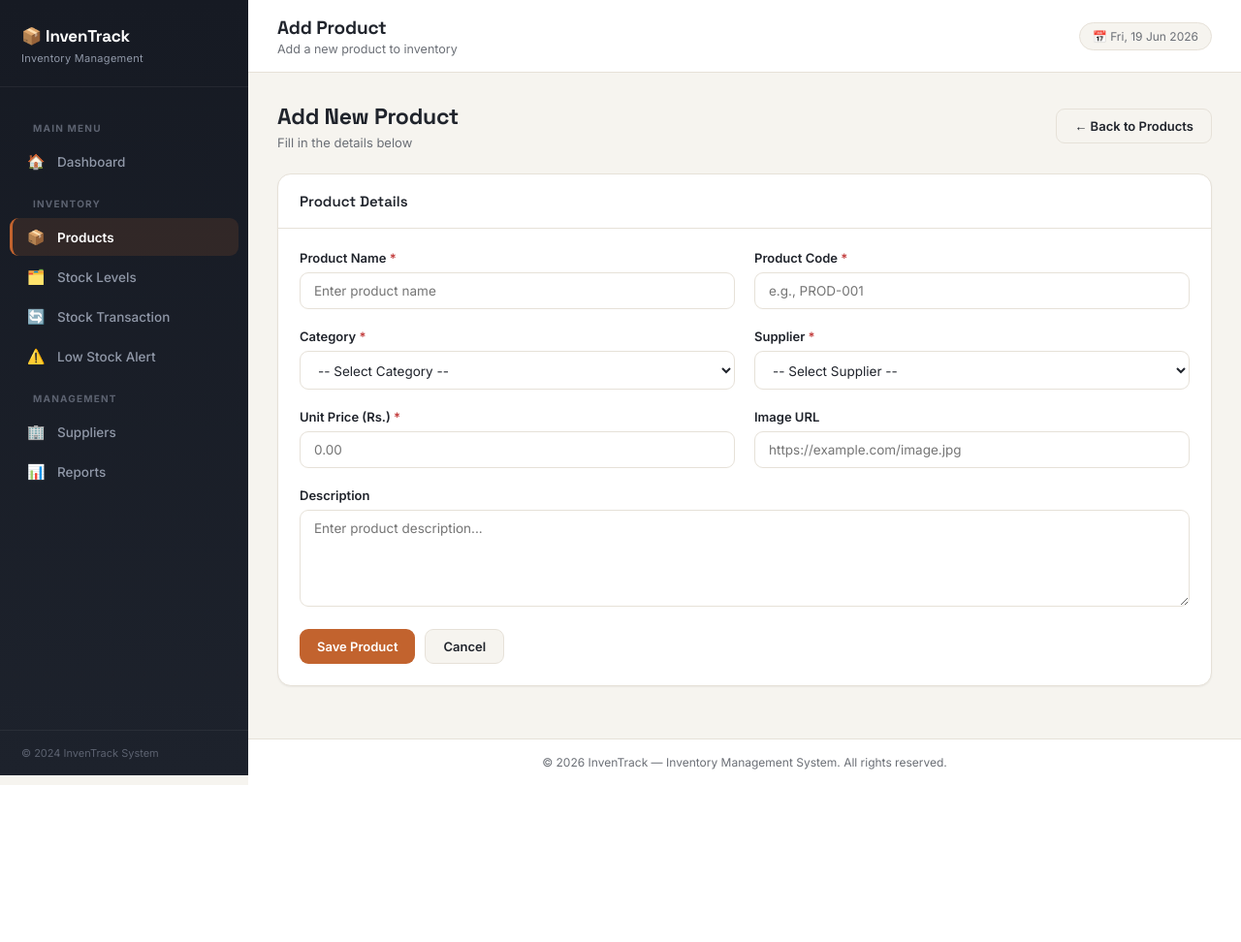
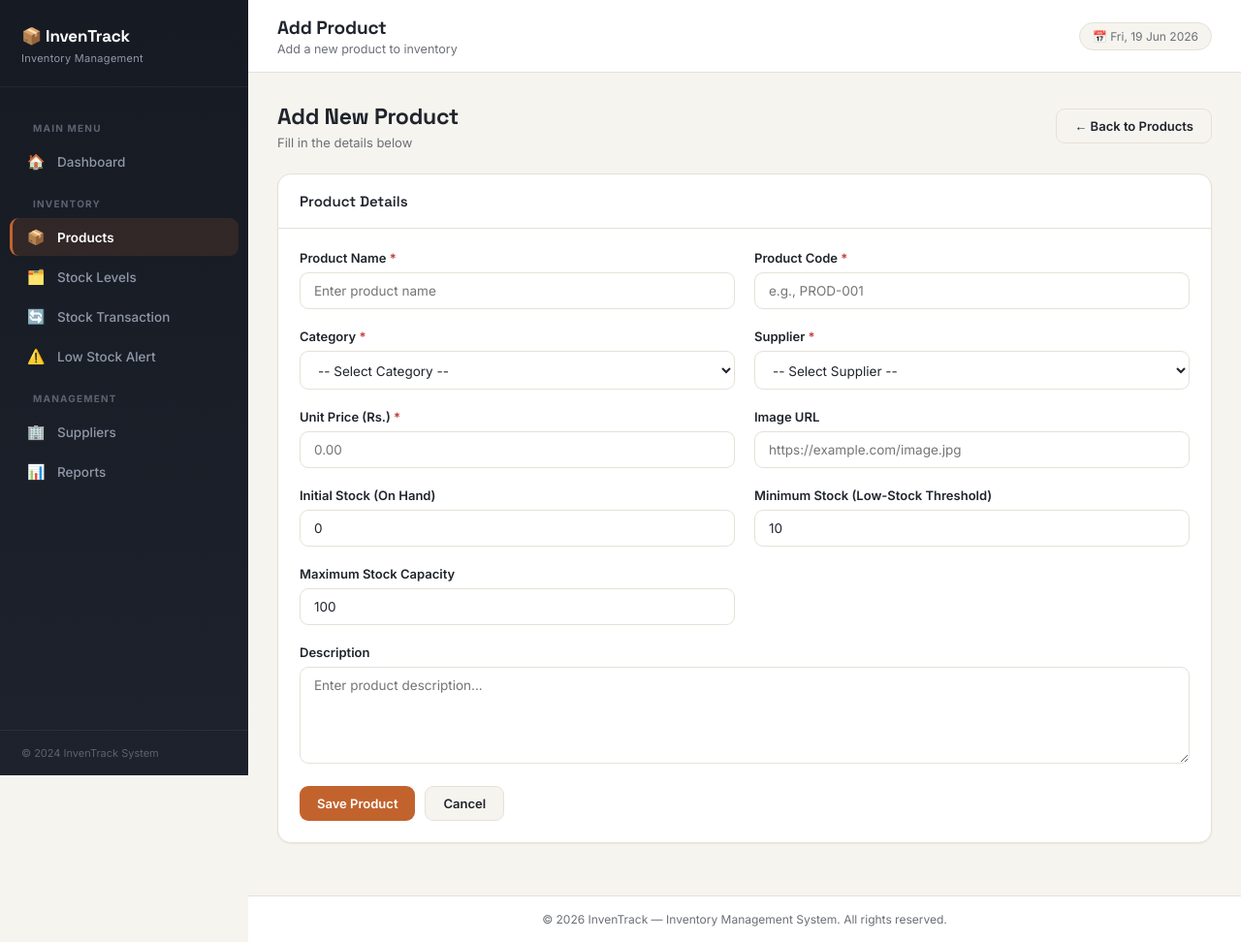
Before and after one commit to SajeelaShahulhameedh/Inventory-Management-System-, a PHP site: page /pages/products/add.php in a window 1280 px wide. Shown: the whole page at 97% size. Before the commit the page ends 810 px from the top, so only its background shows below. Run offline with PHP 8.4, Linux system fonts and the light colour scheme.

Commit message:
Auto-create inventory record when adding a new product

```diff
--- a/classes/Inventory.php
+++ b/classes/Inventory.php
@@ -50,6 +50,27 @@ class Inventory {
             return $result->fetch_all(MYSQLI_ASSOC);
         }
         return false;
+    }
+
+    /**
+     * CREATE INVENTORY RECORD
+     * Creates the initial stock record for a newly added product
+     *
+     * @param int $product_id - Product ID
+     * @param int $current_stock - Starting stock quantity
+     * @param int $minimum_stock - Reorder threshold
+     * @param int $maximum_stock - Maximum stock capacity
+     * @return bool - True if successful
+     */
+    public function createInventory($product_id, $current_stock = 0, $minimum_stock = 10, $maximum_stock = 100) {
+        $query = "INSERT INTO " . $this->inventory_table .
+                 " (product_id, current_stock, minimum_stock, maximum_stock, last_restock_date)
+                  VALUES (?, ?, ?, ?, NOW())";
+
+        $stmt = $this->conn->prepare($query);
+        $stmt->bind_param('iiii', $product_id, $current_stock, $minimum_stock, $maximum_stock);
+
+        return $stmt->execute();
     }
 
     /**
--- a/classes/Product.php
+++ b/classes/Product.php
@@ -120,7 +120,13 @@ class Product {
             $this->image_url
         );
 
-        return $stmt->execute();
+        $success = $stmt->execute();
+
+        if ($success) {
+            $this->product_id = $this->conn->insert_id;
+        }
+
+        return $success;
     }
 
     /**
--- a/pages/products/add.php
+++ b/pages/products/add.php
@@ -1,9 +1,11 @@
 <?php
 require_once '../../config/database.php';
 require_once '../../classes/Product.php';
+require_once '../../classes/Inventory.php';
 
-$product = new Product($conn);
-$message = '';
+$product   = new Product($conn);
+$inventory = new Inventory($conn);
+$message   = '';
 
 if ($_SERVER['REQUEST_METHOD'] == 'POST') {
     $product->product_name = $_POST['product_name'] ?? '';
@@ -14,7 +16,14 @@ if ($_SERVER['REQUEST_METHOD'] == 'POST') {
     $product->description  = $_POST['description'] ?? '';
     $product->image_url    = $_POST['image_url'] ?? '';
 
+    $initialStock  = (int)($_POST['current_stock'] ?? 0);
+    $minimumStock  = (int)($_POST['minimum_stock'] ?? 10);
+    $maximumStock  = (int)($_POST['maximum_stock'] ?? 100);
+
     if ($product->addProduct()) {
+        // Create the matching inventory record so stock shows up immediately
+        $inventory->createInventory($product->product_id, $initialStock, $minimumStock, $maximumStock);
+
         $message = '<div class="alert alert-success">Product added successfully! <a href="list.php">View all products →</a></div>';
         header("refresh:2;url=list.php");
     } else {
@@ -81,6 +90,22 @@ require_once '../../includes/layout.php';
                     <input type="text" name="image_url" placeholder="https://example.com/image.jpg">
                 </div>
             </div>
+            <div class="form-row">
+                <div class="form-group">
+                    <label>Initial Stock (On Hand)</label>
+                    <input type="number" id="current_stock" name="current_stock" placeholder="0" min="0" value="0">
+                </div>
+                <div class="form-group">
+                    <label>Minimum Stock (Low-Stock Threshold)</label>
+                    <input type="number" id="minimum_stock" name="minimum_stock" placeholder="10" min="0" value="10">
+                </div>
+            </div>
+            <div class="form-row">
+                <div class="form-group">
+                    <label>Maximum Stock Capacity</label>
+                    <input type="number" id="maximum_stock" name="maximum_stock" placeholder="100" min="0" value="100">
+                </div>
+            </div>
             <div class="form-group">
                 <label>Description</label>
                 <textarea name="description" placeholder="Enter product description..."></textarea>
```
